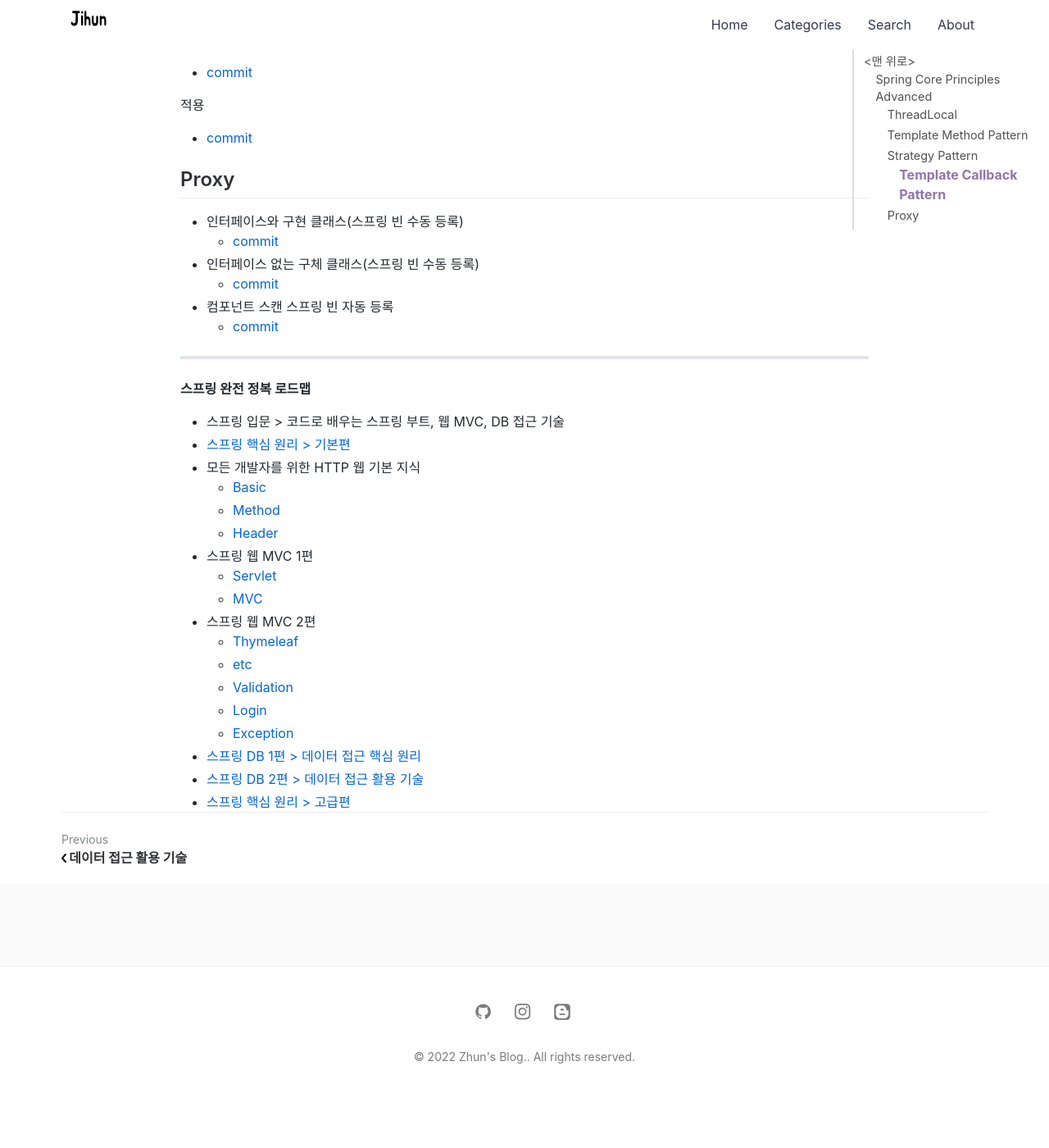
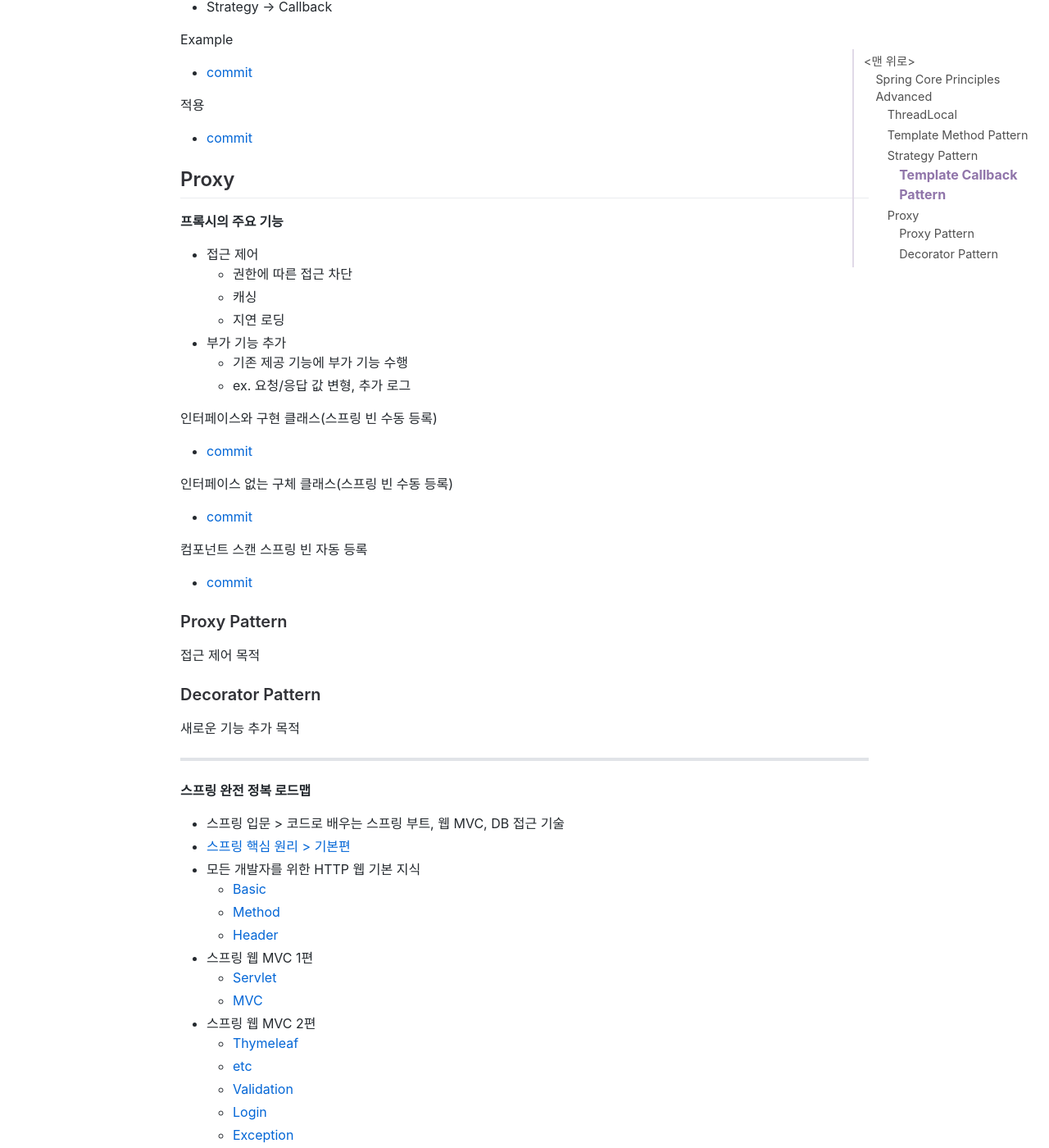
Before and after one commit to jihunparkme/jihunparkme.github.io, a Jekyll site: the page built from _posts/2022-11-20-Spring-Core-Principles-Advanced.md, in a window 1280 px wide and 1400 px high, scrolled down 6413 px. Shown: the whole window at 82% size. Built offline with Jekyll 4.4.1, drawn with Linux system fonts in a browser that asks for light colours; nearby versions of some CDN libraries; comment, search, counter and statistics services are not loaded; before the commit the page ends 7757 px from its top, so only the background shows below that; some of the changed text lies outside the part shown.

Commit message:
[Proxy Pattern & Decorator Pattern] 프록시, 프록시 패턴, 데코레이터 패턴 - 소개

```diff
--- a/_posts/2022-11-20-Spring-Core-Principles-Advanced.md
+++ b/_posts/2022-11-20-Spring-Core-Principles-Advanced.md
@@ -161,17 +161,31 @@ Example
 
 ## Proxy
 
-- 인터페이스와 구현 클래스(스프링 빈 수동 등록)
-  - [commit](https://github.com/jihunparkme/Inflearn-Spring-Core-Principles-Advanced/commit/919994e2dde6469c8dc25e7b842d7fafca5e54b9)
+**프록시의 주요 기능**
+- 접근 제어
+  - 권한에 따른 접근 차단
+  - 캐싱
+  - 지연 로딩
+- 부가 기능 추가
+  - 기존 제공 기능에 부가 기능 수행
+  - ex. 요청/응답 값 변형, 추가 로그
 
-- 인터페이스 없는 구체 클래스(스프링 빈 수동 등록)
-  - [commit](https://github.com/jihunparkme/Inflearn-Spring-Core-Principles-Advanced/commit/f6df360609144e82f90cb6242c05bc375fd7d131)
+인터페이스와 구현 클래스(스프링 빈 수동 등록)
+- [commit](https://github.com/jihunparkme/Inflearn-Spring-Core-Principles-Advanced/commit/919994e2dde6469c8dc25e7b842d7fafca5e54b9)
 
-- 컴포넌트 스캔 스프링 빈 자동 등록
-  - [commit](https://github.com/jihunparkme/Inflearn-Spring-Core-Principles-Advanced/commit/b139e5df727f4ac39d1819815c0def0acbc21e61)
+인터페이스 없는 구체 클래스(스프링 빈 수동 등록)
+- [commit](https://github.com/jihunparkme/Inflearn-Spring-Core-Principles-Advanced/commit/f6df360609144e82f90cb6242c05bc375fd7d131)
 
+컴포넌트 스캔 스프링 빈 자동 등록
+- [commit](https://github.com/jihunparkme/Inflearn-Spring-Core-Principles-Advanced/commit/b139e5df727f4ac39d1819815c0def0acbc21e61)
 
+### Proxy Pattern
 
+접근 제어 목적
+
+### Decorator Pattern
+
+새로운 기능 추가 목적
 
 
 
```
